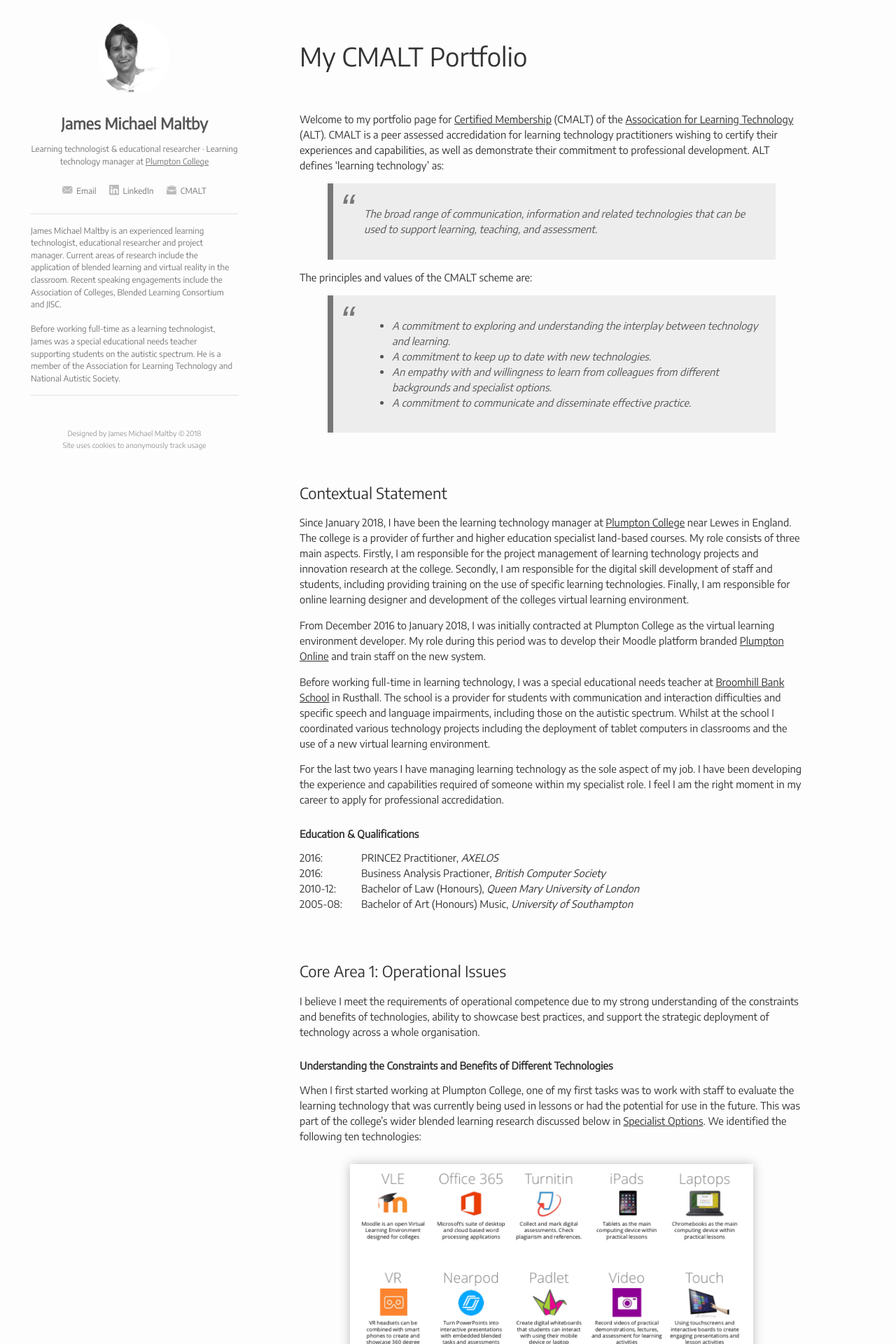
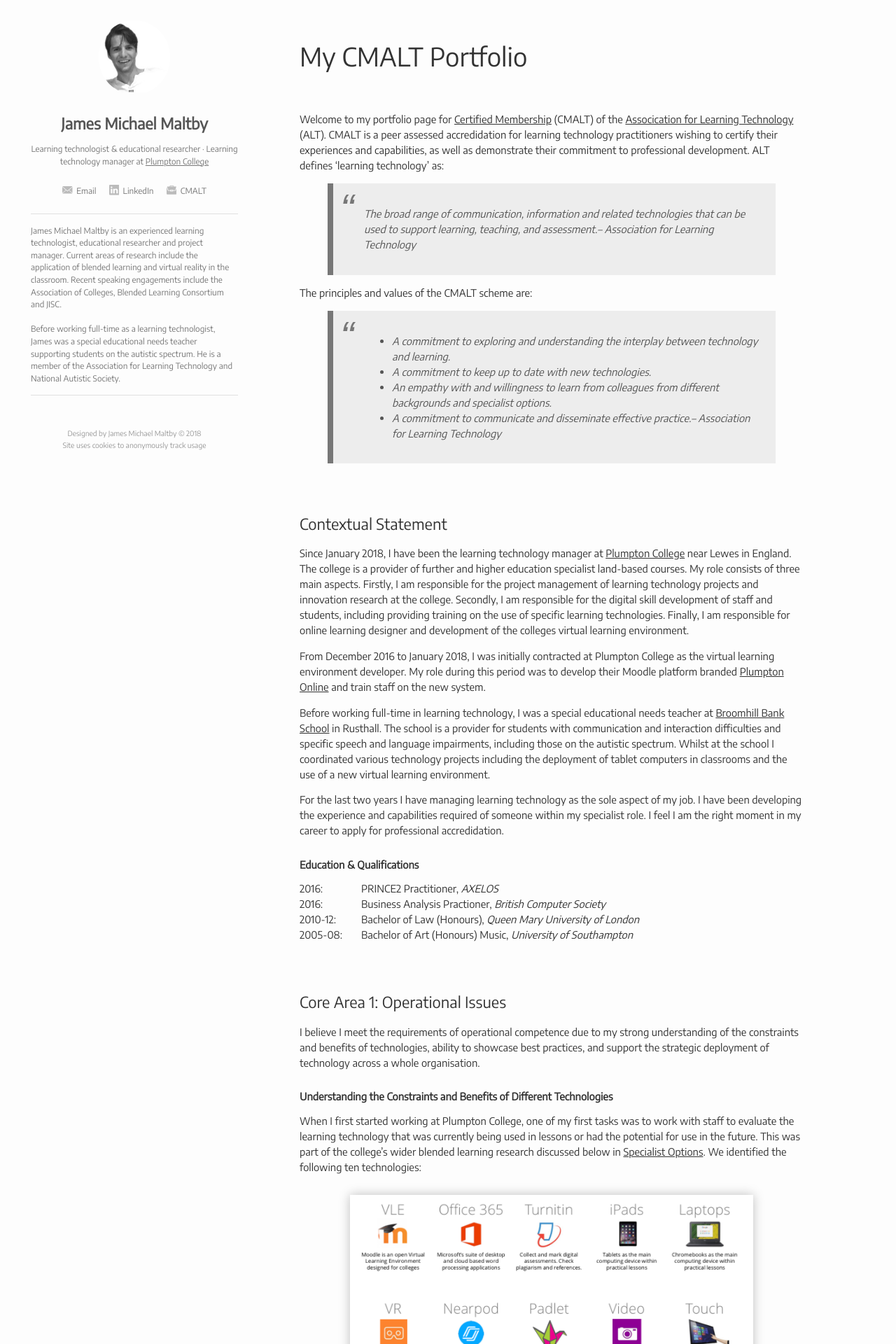
Before and after one commit to jamesmichaelmaltby/JamesMichaelMaltby, a Jekyll site: the page built from cmalt.md, in a window 1280 px wide. Shown: the top 1920 px of the page at 70% size. Built offline with Jekyll 4.4.1, drawn with Linux system fonts in a browser that asks for light colours.

Commit message:
Update cmalt.md

```diff
--- a/cmalt.md
+++ b/cmalt.md
@@ -8,13 +8,14 @@
 Welcome to my portfolio page for [Certified Membership](https://www.alt.ac.uk/certified-membership) (CMALT) of the [Assocication for Learning Technology](https://www.alt.ac.uk) (ALT). CMALT is a peer assessed accredidation for learning technology practitioners wishing to certify their experiences and capabilities, as well as demonstrate their commitment to professional development. ALT defines 'learning technology' as:
 
 > The broad range of communication, information and related technologies that can be used to support learning, teaching, and assessment.
+> -- <cite>Association for Learning Technology</cite>
 
 The principles and values of the CMALT scheme are:
 > * A commitment to exploring and understanding the interplay between technology and learning.
 > * A commitment to keep up to date with new technologies.
 > * An empathy with and willingness to learn from colleagues from different backgrounds and specialist options.
 > * A commitment to communicate and disseminate effective practice.
-
+> -- <cite>Association for Learning Technology</cite>
 
 ## Contextual Statement
 
```
